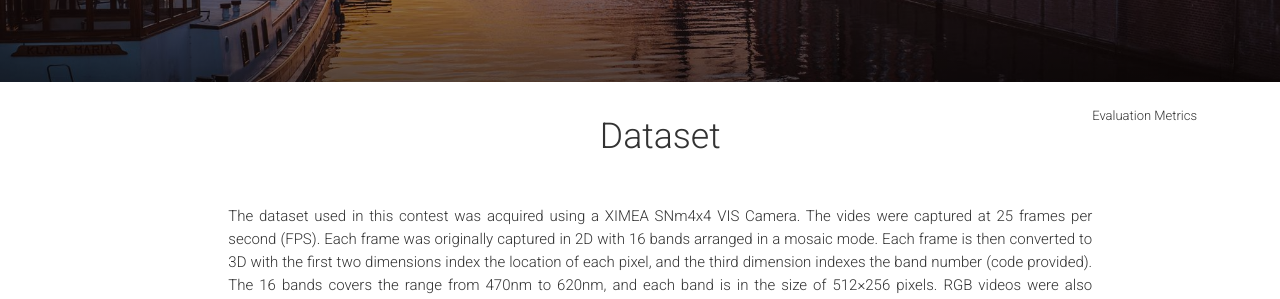
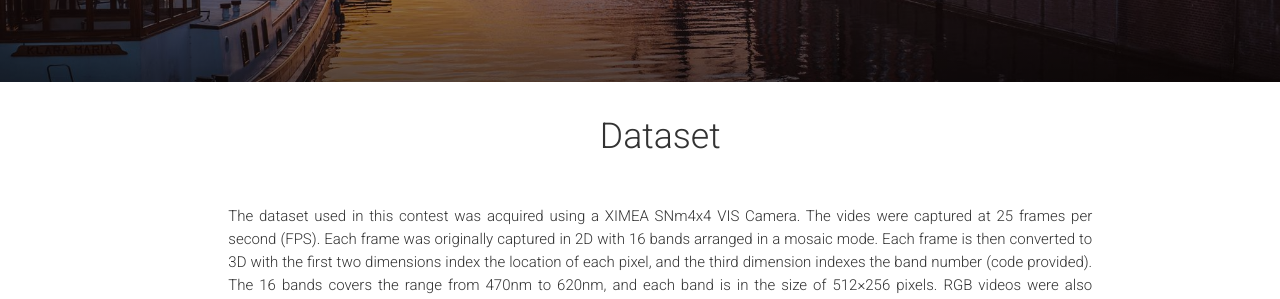
Before and after one commit to csprojectcode/csprojectcode.github.io, a Jekyll site: the page built from contest.html, in a window 1280 px wide and 900 px high. Shown: the part 318-617 px from the top of the window. Built offline with Jekyll 4.4.1, drawn with Linux system fonts in a browser that asks for light colours; comment, search, counter and statistics services are not loaded.

Commit message:
Update blog.html

```diff
--- a/_includes/blog.html
+++ b/_includes/blog.html
@@ -31,7 +31,7 @@
                         <p class="post-body">The whole dataset contains 40 sets of videos for training and 35 sets of videos for testing. Every video is labelled with associated challenging factors out of eleven attributes, including illumination variation (IV), scale variation (SV), occlusion (OCC), deformation (DEF), motion blur (MB), fast motion (FM), in-plane rotation (IPR), out-of-plane rotation (OPR), out-of-view (OV), background clutters (BC), and low resolution (LR).</p>
                     </article>
         </div>
-            <div class="col-lg-8 col-md-10 col-xs-12">
+            <div class="col-lg-10 col-lg-offset-0">
                  <h4 style="text-align: center; font-size: 35.625px; ">Dataset and Source Code Links</h4>
 
                   <article class="row post">
@@ -221,12 +221,6 @@
                     </article>
         </div>
 
-
-
-
-
-Evaluation Metrics
-
         </div>
     </div>
 </section>
```
